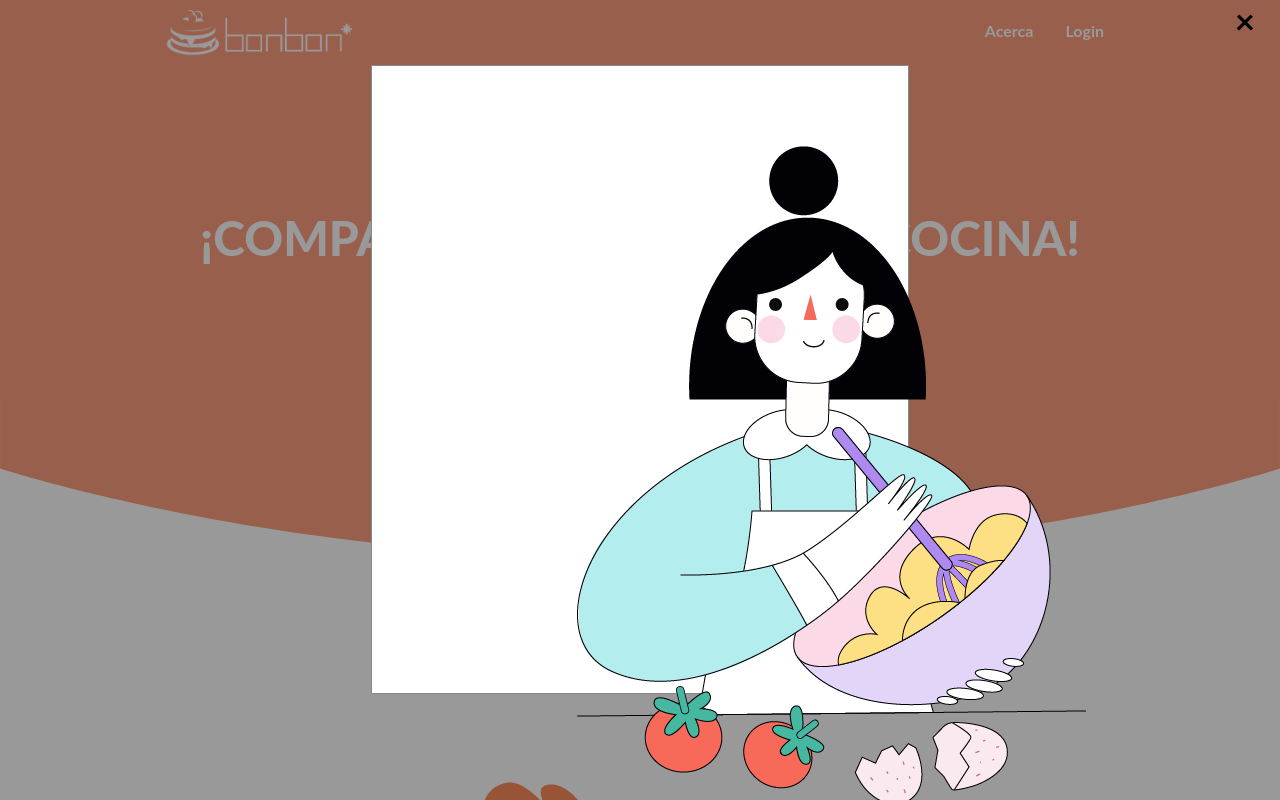
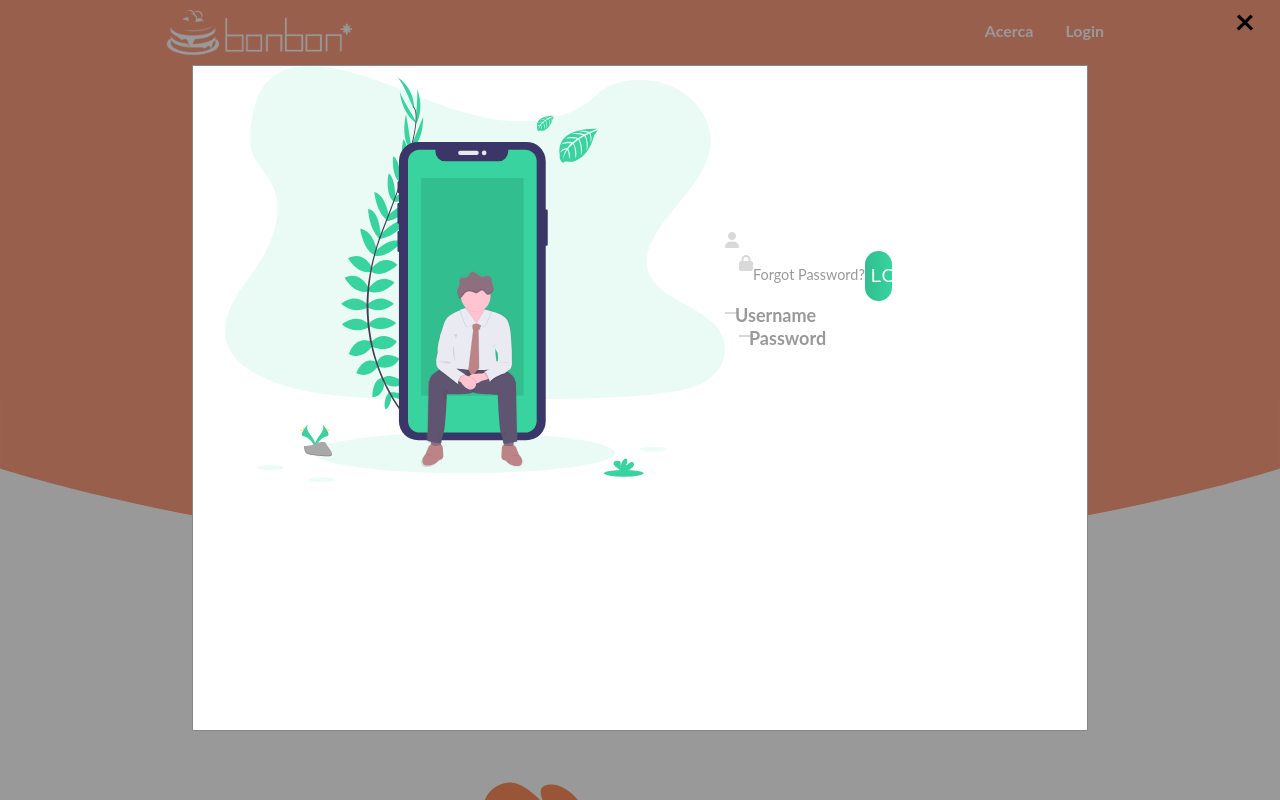
Before and after one commit to arvafik/Bonbon, a PHP site: page / in a window 1280 px wide, after a click on "Login". Run offline with PHP 8.4, Linux system fonts and the light colour scheme; some libraries are stand-ins or nearby versions.

Commit message:
big changes, unusable rn

```diff
--- a/vistas/build/index.css
+++ b/vistas/build/index.css
@@ -173,26 +173,16 @@ nav ul li {
   background-color: #fff;
   margin: 5px auto;
   border: 1px solid #888;
-  width: 42%;
-  height: 85%;
-  display: -webkit-box;
-  display: -ms-flexbox;
-  display: flex;
-  -webkit-box-orient: vertical;
-  -webkit-box-direction: normal;
-      -ms-flex-direction: column;
-          flex-direction: column;
+  width: 70%;
+  height: 90%;
 }
 
-.modal-content .imgcontainer {
-  display: -webkit-box;
-  display: -ms-flexbox;
-  display: flex;
-  -ms-flex-line-pack: center;
-      align-content: center;
-  width: 30%;
-  margin-left: 38%;
-  margin-top: 15%;
+.modal-content .wave {
+  position: fixed;
+  bottom: 0;
+  left: 0;
+  height: 100%;
+  z-index: -1;
 }
 
 .modal-content .container {
@@ -203,9 +193,172 @@ nav ul li {
   -webkit-box-direction: normal;
       -ms-flex-direction: column;
           flex-direction: column;
-  margin-left: 20%;
-  margin-right: 20%;
-  margin-top: 5%;
+  -ms-flex-flow: row;
+      flex-flow: row;
+  padding: 0 2rem;
+}
+
+.modal-content .login-content {
+  display: -webkit-box;
+  display: -ms-flexbox;
+  display: flex;
+  -webkit-box-pack: column;
+      -ms-flex-pack: column;
+          justify-content: column;
+  -webkit-box-align: center;
+      -ms-flex-align: center;
+          align-items: center;
+  text-align: center;
+}
+
+.modal-content .img img {
+  width: 500px;
+}
+
+.modal-content form {
+  width: 360px;
+}
+
+.modal-content .login-content img {
+  height: 100px;
+}
+
+.modal-content .login-content h2 {
+  margin: 15px 0;
+  color: #333;
+  text-transform: uppercase;
+  font-size: 2.9rem;
+}
+
+.modal-content .login-content .input-div {
+  position: relative;
+  margin: 25px 0;
+  padding: 5px 0;
+  border-bottom: 2px solid #d9d9d9;
+}
+
+.modal-content .login-content .input-div.one {
+  margin-top: 0;
+}
+
+.modal-content .i {
+  color: #d9d9d9;
+  display: -webkit-box;
+  display: -ms-flexbox;
+  display: flex;
+  -webkit-box-pack: center;
+      -ms-flex-pack: center;
+          justify-content: center;
+  -webkit-box-align: center;
+      -ms-flex-align: center;
+          align-items: center;
+}
+
+.modal-content .i i {
+  -webkit-transition: .3s;
+  transition: .3s;
+}
+
+.modal-content .input-div > div {
+  position: relative;
+  height: 45px;
+}
+
+.modal-content .input-div > div > h5 {
+  position: absolute;
+  left: 10px;
+  top: 50%;
+  -webkit-transform: translateY(-50%);
+          transform: translateY(-50%);
+  color: #999;
+  font-size: 18px;
+  -webkit-transition: .3s;
+  transition: .3s;
+}
+
+.modal-content .input-div:before, .modal-content .input-div:after {
+  content: '';
+  position: absolute;
+  bottom: -2px;
+  width: 0%;
+  height: 2px;
+  background-color: #38d39f;
+  -webkit-transition: .4s;
+  transition: .4s;
+}
+
+.modal-content .input-div:before {
+  right: 50%;
+}
+
+.modal-content .input-div:after {
+  left: 50%;
+}
+
+.modal-content .input-div.focus:before, .modal-content .input-div.focus:after {
+  width: 50%;
+}
+
+.modal-content .input-div.focus > div > h5 {
+  top: -5px;
+  font-size: 15px;
+}
+
+.modal-content .input-div.focus > .i > i {
+  color: #38d39f;
+}
+
+.modal-content .input-div > div > input {
+  position: absolute;
+  left: 0;
+  top: 0;
+  width: 100%;
+  height: 100%;
+  border: none;
+  outline: none;
+  background: none;
+  padding: 0.5rem 0.7rem;
+  font-size: 1.2rem;
+  color: #555;
+  font-family: 'poppins', sans-serif;
+}
+
+.modal-content .input-div.pass {
+  margin-bottom: 4px;
+}
+
+.modal-content a {
+  display: block;
+  text-align: right;
+  text-decoration: none;
+  color: #999;
+  font-size: 0.9rem;
+  -webkit-transition: .3s;
+  transition: .3s;
+}
+
+.modal-content a:hover {
+  color: #38d39f;
+}
+
+.modal-content .btn {
+  display: block;
+  width: 13%;
+  height: 50px;
+  border-radius: 25px;
+  outline: none;
+  border: none;
+  background-image: -webkit-gradient(linear, left top, right top, from(#32be8f), color-stop(#38d39f), to(#32be8f));
+  background-image: linear-gradient(to right, #32be8f, #38d39f, #32be8f);
+  background-size: 200%;
+  font-size: 1.2rem;
+  color: #fff;
+  font-family: 'Poppins', sans-serif;
+  text-transform: uppercase;
+  margin: 1rem 0;
+  cursor: pointer;
+  -webkit-transition: .5s;
+  transition: .5s;
 }
 
 .close {
--- a/vistas/index.php
+++ b/vistas/index.php
@@ -6,6 +6,7 @@
     <link rel="stylesheet" type="text/css" href="https://cdnjs.cloudflare.com/ajax/libs/normalize/8.0.1/normalize.css">
     <link rel="stylesheet" type="text/css" href="vistas/build/index.css">
 
+    <script src="https://kit.fontawesome.com/a81368914c.js"></script>
     <script src="vistas/index.js"></script>
     <title> Bonbon - Recetas </title>
 </head>
@@ -59,6 +60,41 @@
       <?php
 
         ?>
+
+
+        <div class="container">
+
+          <div class="img">
+            <img src="vistas/images/bg.svg">
+          </div>
+
+          <div class="login-content">
+
+        <div class="input-div one">
+           		   <div class="i">
+           		   		<i class="fas fa-user"></i>
+           		   </div>
+           		   <div class="div">
+           		   		<h5>Username</h5>
+           		   		<input type="text" class="input" name="username" required>
+           		   </div>
+           		</div>
+           		<div class="input-div pass">
+           		   <div class="i">
+           		    	<i class="fas fa-lock"></i>
+           		   </div>
+           		   <div class="div">
+           		    	<h5>Password</h5>
+           		    	<input type="password" class="input" name="password" required>
+            	   </div>
+            	</div>
+            	<a href="#">Forgot Password?</a>
+            	<input type="submit" class="btn" value="Login">
+        </div>
+        </div>
+
+
+<!--XD
         <div class="imgcontainer">
           <img src="vistas/images/blackhair.png" alt="user" class="avatar">
         </div>
@@ -68,7 +104,7 @@
           <label for="psw"><b>Contraseña</b></label>
           <input type="password" placeholder="Escribe tu contraseña" name="password" required>
           <button type="submit">Login</button>
-          <!-- <span>¿No tienes cuenta? <a href="#">Regístrate</a></span>-->
+           <span>¿No tienes cuenta? <a href="#">Regístrate</a></span>-->
       </form>
     </div>
 </section>
--- a/vistas/index.scss
+++ b/vistas/index.scss
@@ -129,24 +129,171 @@ nav {
   background-color: $white;
   margin: 5px auto;
   border: 1px solid #888;
-  width: 42%;
-  height: 85%;
-  display: flex;
-  flex-direction: column;
-  .imgcontainer {
+  width: 70%;
+  height: 90%;
+  .wave{
+    position: fixed;
+    bottom: 0;
+    left: 0;
+    height: 100%;
+    z-index: -1;
+  }
+
+  .container{
+      display:flex;
+      flex-direction: column;
+      flex-flow: row;
+      padding: 0 2rem;
+  }
+
+  .img{
+
+  }
+
+  .login-content{
     display: flex;
-    align-content: center;
-    width: 30%;
-    margin-left: 38%;
-    margin-top: 15%;
+    justify-content: column;
+    align-items: center;
+    text-align: center;
   }
-  .container {
+
+  .img img{
+    width: 500px;
+  }
+
+  form{
+    width: 360px;
+  }
+
+  .login-content img{
+      height: 100px;
+  }
+
+  .login-content h2{
+    margin: 15px 0;
+    color: #333;
+    text-transform: uppercase;
+    font-size: 2.9rem;
+  }
+
+  .login-content .input-div{
+      position: relative;
+      margin: 25px 0;
+      padding: 5px 0;
+      border-bottom: 2px solid #d9d9d9;
+  }
+
+  .login-content .input-div.one{
+    margin-top: 0;
+  }
+
+  .i{
+    color: #d9d9d9;
     display: flex;
-    flex-direction: column;
-    margin-left: 20%;
-    margin-right: 20%;
-    margin-top: 5%;
+    justify-content: center;
+    align-items: center;
   }
+
+  .i i{
+    transition: .3s;
+  }
+
+  .input-div > div{
+      position: relative;
+    height: 45px;
+  }
+
+  .input-div > div > h5{
+    position: absolute;
+    left: 10px;
+    top: 50%;
+    transform: translateY(-50%);
+    color: #999;
+    font-size: 18px;
+    transition: .3s;
+  }
+
+  .input-div:before, .input-div:after{
+    content: '';
+    position: absolute;
+    bottom: -2px;
+    width: 0%;
+    height: 2px;
+    background-color: #38d39f;
+    transition: .4s;
+  }
+
+  .input-div:before{
+    right: 50%;
+  }
+
+  .input-div:after{
+    left: 50%;
+  }
+
+  .input-div.focus:before, .input-div.focus:after{
+    width: 50%;
+  }
+
+  .input-div.focus > div > h5{
+    top: -5px;
+    font-size: 15px;
+  }
+
+  .input-div.focus > .i > i{
+    color: #38d39f;
+  }
+
+  .input-div > div > input{
+    position: absolute;
+    left: 0;
+    top: 0;
+    width: 100%;
+    height: 100%;
+    border: none;
+    outline: none;
+    background: none;
+    padding: 0.5rem 0.7rem;
+    font-size: 1.2rem;
+    color: #555;
+    font-family: 'poppins', sans-serif;
+  }
+
+  .input-div.pass{
+    margin-bottom: 4px;
+  }
+
+  a{
+    display: block;
+    text-align: right;
+    text-decoration: none;
+    color: #999;
+    font-size: 0.9rem;
+    transition: .3s;
+  }
+
+  a:hover{
+    color: #38d39f;
+  }
+
+  .btn{
+    display: block;
+    width: 13%;
+    height: 50px;
+    border-radius: 25px;
+    outline: none;
+    border: none;
+    background-image: linear-gradient(to right, #32be8f, #38d39f, #32be8f);
+    background-size: 200%;
+    font-size: 1.2rem;
+    color: #fff;
+    font-family: 'Poppins', sans-serif;
+    text-transform: uppercase;
+    margin: 1rem 0;
+    cursor: pointer;
+    transition: .5s;
+  }
+
 }
 
 .close {
```
Also changed, not shown: vistas/images/avatar.svg (added), vistas/images/bg.svg (added), vistas/images/wave.png (added), 1 other file.
